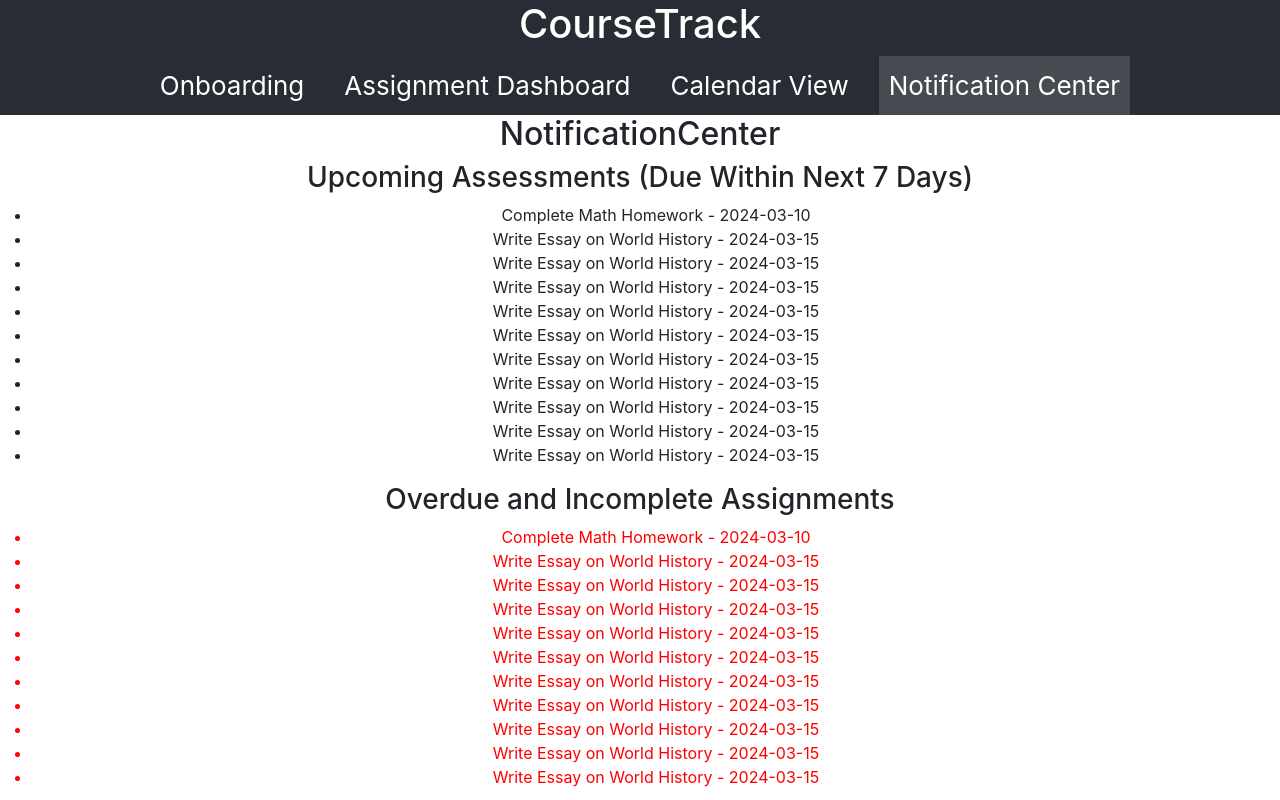
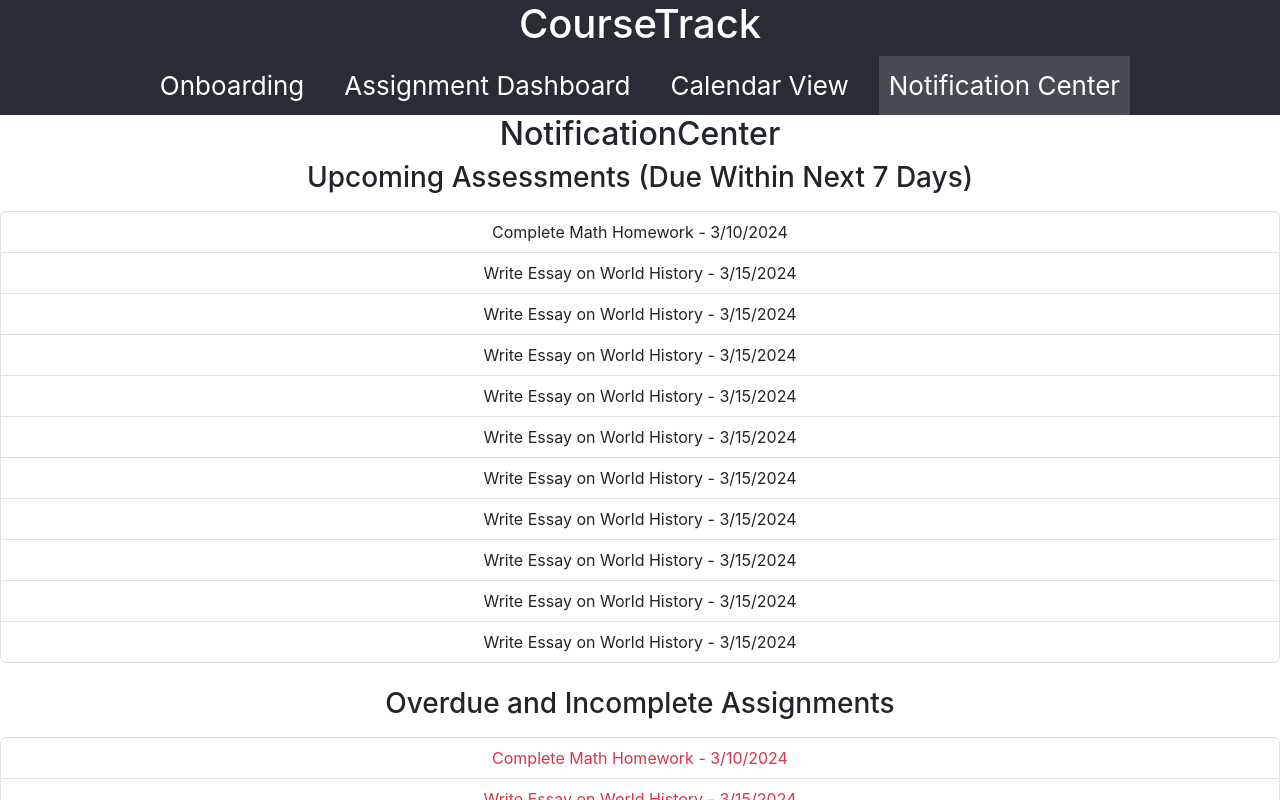
Before and after one commit to imcuky/course-track, a React (Create React App) app in the folder course-track/: page /notifications in a window 1280 px wide. Shown: the top 800 px of the page. Built offline with nearby package versions, Linux system fonts and the light colour scheme.

Commit message:
Add calendar add-event pop out

```diff
--- a/course-track/src/App.js
+++ b/course-track/src/App.js
@@ -7,7 +7,7 @@ import AssignmentDashboard from "./AssignmentDashboard";
 import CalendarView from "./CalendarView";
 import NotificationCenter from "./NotificationCenter";
 import EventEmitter from "./EventEmitter";
-import { AssignmentProvider } from './AssignmentContext';
+import { AssignmentProvider } from './Context';
 
 function App() {
   return (
--- a/course-track/src/AssignmentDashboard.js
+++ b/course-track/src/AssignmentDashboard.js
@@ -2,7 +2,7 @@ import { useState, useEffect, Fragment, useContext  } from "react";
 import Popup from "reactjs-popup";
 import TaskCard from "./TaskCard";
 import Event from "./EventEmitter";
-import { useAssignmentsContext, useEventsContext } from './AssignmentContext';
+import { useAssignmentsContext, useEventsContext } from './Context';
 
 const AssignmentDashboard = () => {
   const [newAssignmentTitle, setNewAssignmentTitle] = useState("");
--- a/course-track/src/CalendarView.js
+++ b/course-track/src/CalendarView.js
@@ -3,7 +3,7 @@ import { Calendar, momentLocalizer } from 'react-big-calendar';
 import moment from 'moment';
 import Popup from 'reactjs-popup'; // Import Popup from reactjs-popup
 import 'react-big-calendar/lib/css/react-big-calendar.css';
-import { useAssignmentsContext, useEventsContext } from './AssignmentContext';
+import { useAssignmentsContext, useEventsContext } from './Context';
 
 const localizer = momentLocalizer(moment);
 
@@ -72,7 +72,7 @@ const CalendarView = () => {
         borderRadius: '5px',
         padding: '3px',
       },
-      title: `${event.title} ${moment(event.start).format('LT')} - ${moment(event.end).format('LT')}`,
+      title: `${event.title}: ${moment(event.startTime)} - ${moment(event.endtTime)}`,
     };
   };
 
--- a/course-track/src/NotificationCenter.js
+++ b/course-track/src/NotificationCenter.js
@@ -1,14 +1,13 @@
-import React, { useEffect, useState, useContext  } from 'react';
-import Event from "./EventEmitter";
-import AssignmentContext from './AssignmentContext';
+import React from 'react';
+import { useAssignmentsContext, useEventsContext } from './Context';
 
 const NotificationCenter = () => {
+  const { assignments } = useAssignmentsContext();
+  const { events } = useEventsContext();
 
-    let { assignments, setAssignments } = useContext(AssignmentContext);
   // Get assignments due within the next 7 days
   const next7Days = new Date();
   next7Days.setDate(next7Days.getDate() + 7);
-    console.log(assignments);
   const assignmentsDueNext7Days = assignments.filter(
     (assignment) => new Date(assignment.dueDate) <= next7Days && !assignment.completed
   );
@@ -17,32 +16,51 @@ const NotificationCenter = () => {
   const overdueIncompleteAssignments = assignments.filter(
     (assignment) => new Date(assignment.dueDate) < new Date() && !assignment.completed
   );
+
+  // Get upcoming events (within next 7 days)
+  const upcomingEvents = events.filter(
+    (event) => new Date(event.start) <= next7Days
+  );
+
   return (
     <>
       <h2>NotificationCenter</h2>
       <div className="upcoming-assessments">
-            <h3>Upcoming Assessments (Due Within Next 7 Days)</h3>
-            <ul>
+        <h3 className="mb-3">Upcoming Assessments (Due Within Next 7 Days)</h3>
+        <ul className="list-group mb-4">
           {assignmentsDueNext7Days.map((assignment) => (
-                <li key={assignment.id}>
-                {assignment.title} - {assignment.dueDate}
+            <li key={assignment.id} className="list-group-item">
+              {assignment.title} - {new Date(assignment.dueDate).toLocaleDateString()}
             </li>
           ))}
         </ul>
       </div>
-        {overdueIncompleteAssignments.length > 0 && (
-            <div className="overdue-incomplete-assignments">
-            <h3>Overdue and Incomplete Assignments</h3>
-            <ul>
-                {overdueIncompleteAssignments.map((assignment) => (
-                <li key={assignment.id} style={{ color: "red" }}>
-                    {assignment.title} - {assignment.dueDate}
+
+      {upcomingEvents.length > 0 && (
+        <div className="upcoming-events">
+          <h3 className="mb-3">Upcoming Events (Within Next 7 Days)</h3>
+          <ul className="list-group mb-4">
+            {upcomingEvents.map((event) => (
+              <li key={event.id} className="list-group-item">
+                {event.title} : {event.startTime} - {event.endTime}
               </li>
             ))}
           </ul>
         </div>
       )}
 
+      {overdueIncompleteAssignments.length > 0 && (
+        <div className="overdue-incomplete-assignments">
+          <h3 className="mb-3">Overdue and Incomplete Assignments</h3>
+          <ul className="list-group mb-4">
+            {overdueIncompleteAssignments.map((assignment) => (
+              <li key={assignment.id} className="list-group-item text-danger">
+                {assignment.title} - {new Date(assignment.dueDate).toLocaleDateString()}
+              </li>
+            ))}
+          </ul>
+        </div>
+      )}
     </>
   );
 };
--- a/course-track/src/TaskCard.js
+++ b/course-track/src/TaskCard.js
@@ -10,6 +10,7 @@ const TaskCard = (props) => {
         <Card.Title>{course}</Card.Title>
         <Card.Subtitle className="mb-2 text-muted">{type}</Card.Subtitle>
         <Card.Text>{title}</Card.Text>
+        <Card.Text>{detail}</Card.Text>
         <div className="completed-checkbox">
           <input
             type="checkbox"
```
Also changed, not shown: course-track/src/Context.js (renamed from course-track/src/AssignmentContext.js). Lines whose indentation alone changed are shown as unchanged.
